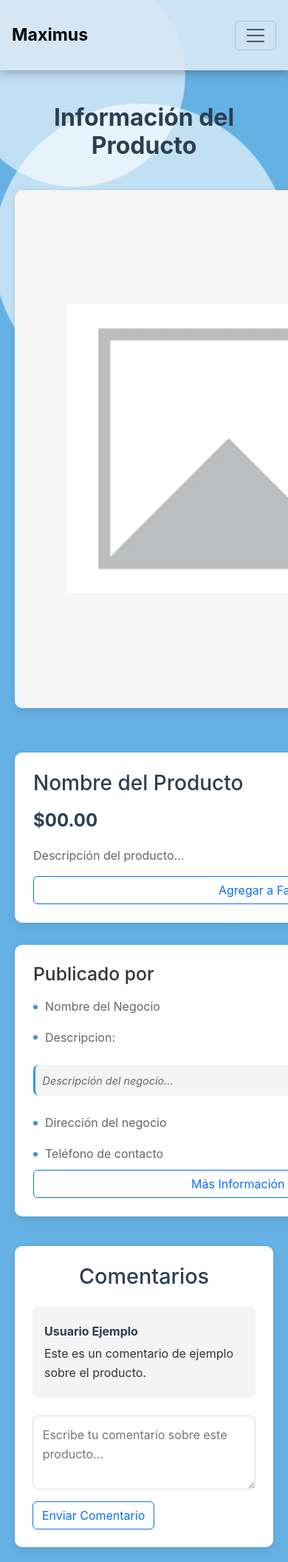
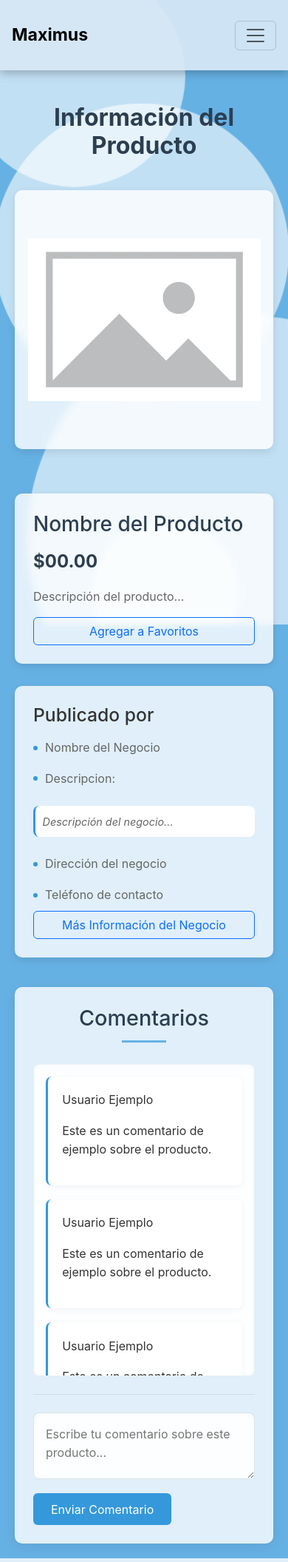
Before and after one commit to RBryan05/WebProgra3, a Django app: page /informacion_producto/ in a window 390 px wide. Shown: the whole page at 74% size. Run offline with Django 5.2, Linux system fonts and the light colour scheme; some libraries are stand-ins or nearby versions.

Commit message:
Se mejoró el responsive y se agregaron estilos generales

```diff
--- a/AppPaginaWeb/static/css/editar_perfil.css
+++ b/AppPaginaWeb/static/css/editar_perfil.css
@@ -8,6 +8,11 @@ body {
     font-size: 2em;
     color: #2c3e50;
     font-weight: 700;
+}
+
+.card{
+    background-color: rgba(255, 255, 255, 0.8);
+    backdrop-filter: blur(5px);
 }
 
 .card .form-label {
--- a/AppPaginaWeb/static/css/style_subir_producto.css
+++ b/AppPaginaWeb/static/css/style_subir_producto.css
@@ -28,7 +28,8 @@ body {
 
 /* Estilos de la tarjeta */
 .product-card {
-    background-color: #ffffff;
+    background-color: rgba(255, 255, 255, 0.8);
+    backdrop-filter: blur(5px);
     padding: 30px;
     border-radius: 10px;
     box-shadow: 0 4px 20px rgba(0, 0, 0, 0.1);
--- /dev/null
+++ b/AppPaginaWeb/static/css/styles_comentarios.css
@@ -0,0 +1,145 @@
+/* Sección de comentarios - diseño mejorado */
+.comentarios-section {
+    width: 100%;
+    background-color: rgba(255, 255, 255, 0.8); /* Ligero aumento de opacidad */
+    backdrop-filter: blur(5px);
+    padding: 2rem;
+    border-radius: var(--border-radius);
+    box-shadow: 0 4px 20px rgba(0, 0, 0, 0.08);
+    margin-top: 2.5rem;
+    display: flex;
+    flex-direction: column;
+    height: auto;
+    max-height: 80vh;
+    border: 1px solid rgba(255, 255, 255, 0.3); /* Borde sutil */
+}
+
+.comentarios-section h2 {
+    text-align: center;
+    color: var(--color-primary);
+    font-size: 1.8rem;
+    margin-bottom: 1.8rem;
+    position: relative;
+}
+
+.comentarios-section h2::after {
+    content: "";
+    display: block;
+    width: 60px;
+    height: 3px;
+    background: var(--color-secondary);
+    margin: 0.8rem auto 0;
+    opacity: 0.7;
+}
+
+/* Contenedor de lista mejorado */
+.comentarios-lista-container {
+    flex: 1;
+    overflow-y: auto;
+    margin-bottom: 1.5rem;
+    border-radius: calc(var(--border-radius) - 2px);
+    padding: 1.5rem 1.5rem 0.5rem;
+    min-height: 200px;
+    max-height: 60vh;
+    background-color: rgba(255, 255, 255, 0.6); /* Fondo semi-opaco */
+    backdrop-filter: blur(5px);
+    border: 1px solid rgba(0, 0, 0, 0.05); /* Borde muy sutil */
+}
+
+/* Lista de comentarios */
+.comentarios-lista {
+    display: flex;
+    flex-direction: column;
+    gap: 1.2rem;
+    width: 50%;
+    max-width: 600px;
+    margin-left: auto;
+    padding-bottom: 1.5rem;
+}
+
+/* Items de comentario mejorados */
+.comentario-item {
+    background-color: rgba(255, 255, 255, 0.8); /* Casi opaco */
+    padding: 1.2rem;
+    border-radius: calc(var(--border-radius) - 2px);
+    box-shadow: 0 2px 8px rgba(0, 0, 0, 0.05);
+    width: 100%;
+    border-left: 3px solid var(--color-secondary); /* Acento de color */
+    transition: transform 0.2s ease, box-shadow 0.2s ease;
+}
+
+.comentario-item:hover {
+    transform: translateY(-2px);
+    box-shadow: 0 4px 12px rgba(0, 0, 0, 0.1);
+}
+
+/* Formulario mejorado */
+.comentario-formulario {
+    display: flex;
+    flex-direction: column;
+    gap: 1.2rem;
+    width: 100%;
+    padding-top: 1.5rem;
+    border-top: 1px solid rgba(0, 0, 0, 0.08);
+    position: sticky;
+    bottom: 0;
+    background-color: rgba(255, 255, 255, 0); /* Fondo casi sólido */
+    border-radius: 0 0 var(--border-radius) var(--border-radius);
+}
+
+.comentario-formulario textarea {
+    width: 100%;
+    min-height: 100px;
+    padding: 1rem;
+    border-radius: calc(var(--border-radius) - 2px);
+    border: 1px solid rgba(0, 0, 0, 0.1);
+    resize: vertical;
+    font-family: inherit;
+    transition: all 0.3s ease;
+    background-color: rgba(255, 255, 255, 0.6);
+    backdrop-filter: blur(5px);
+}
+
+.comentario-formulario textarea:focus {
+    outline: none;
+    border-color: var(--color-secondary);
+    box-shadow: 0 0 0 3px rgba(52, 152, 219, 0.15);
+    background-color: white;
+}
+
+.btn-comentario {
+    align-self: flex-start;
+    padding: 0.6rem 1.5rem;
+    background-color: var(--color-secondary);
+    color: white;
+    border: none;
+    transition: all 0.3s ease;
+}
+
+.btn-comentario:hover {
+    transform: translateY(-2px);
+    box-shadow: 0 2px 8px rgba(52, 152, 219, 0.3);
+}
+
+/* Responsive */
+@media (max-width: 768px) {
+    .comentarios-section {
+        padding: 1.5rem;
+        margin-top: 2rem;
+        max-height: none;
+    }
+
+    .comentarios-lista {
+        width: 100%;
+        padding-bottom: 1rem;
+    }
+
+    .comentarios-lista-container {
+        padding: 1rem;
+        max-height: 50vh;
+    }
+
+    .comentario-formulario textarea {
+        min-height: 90px;
+    }
+}
--- a/AppPaginaWeb/static/css/styles_index.css
+++ b/AppPaginaWeb/static/css/styles_index.css
@@ -35,7 +35,8 @@ html, body {
 
   /* Card principal - Márgenes garantizados */
   .hero-container {
-    background: white;
+    background-color: rgba(255, 255, 255, 0.8);
+    backdrop-filter: blur(5px);
     border-radius: 16px;
     box-shadow: var(--box-shadow);
     padding: 2rem clamp(1rem, 3vw, 3rem); /* Padding que se adapta pero con mínimo de 1rem */
--- a/AppPaginaWeb/static/css/styles_infoProducto.css
+++ b/AppPaginaWeb/static/css/styles_infoProducto.css
@@ -8,7 +8,6 @@
     --shadow: 0 4px 12px rgba(0, 0, 0, 0.1);
     --border-radius: 10px;
     --imagen-size: 700px;
-    /* Tamaño fijo para el cuadrado */
 }
 
 * {
@@ -58,7 +57,8 @@ body {
     /* Mismo valor que width para cuadrado perfecto */
     min-width: var(--imagen-size);
     min-height: var(--imagen-size);
-    background: #f5f5f5;
+    background-color: rgba(255, 255, 255, 0.8); /* 80% de opacidad */
+    backdrop-filter: blur(5px);
     border-radius: var(--border-radius);
     overflow: hidden;
     display: flex;
@@ -70,9 +70,10 @@ body {
 }
 
 .producto-imagen img {
-    width: 80%;
-    height: 80%;
+    width: 90%;
+    height: 90%;
     object-fit: contain;
+    border-radius: var(--border-radius);
 }
 
 /* Contenedor de información */
@@ -86,7 +87,8 @@ body {
 
 /* Cards de información */
 .info-section {
-    background: var(--color-bg);
+    background-color: rgba(255, 255, 255, 0.8); /* 80% de opacidad */
+    backdrop-filter: blur(5px);
     border-radius: var(--border-radius);
     padding: 25px;
     box-shadow: var(--shadow);
@@ -136,96 +138,27 @@ body {
 }
 
 /* Responsive (apilamiento vertical) */
-@media (max-width: 1100px) {
+@media (max-width: 1270px) {
     .producto-header {
         grid-template-columns: 1fr;
         justify-items: center;
     }
 
+    .producto-imagen {
+        width: 100%;
+        height: auto;
+        min-width: unset;
+        min-height: unset;
+        max-width: 100vw;
+        aspect-ratio: 1/1; /* Mantener relación cuadrada */
+    }
+
     .producto-info {
         width: 100%;
-        max-width: var(--imagen-size);
+        max-width: 100%;
         height: auto;
-        margin: 30px auto 0;
+        margin: 30px 0 0;
     }
-}
-
-/* Sección de comentarios */
-.comentarios-section {
-    background: var(--color-bg);
-    padding: 25px;
-    border-radius: var(--border-radius);
-    box-shadow: var(--shadow);
-    margin-top: 40px;
-}
-
-/* Sección de comentarios */
-.comentarios-section {
-    width: 100%;
-    background-color: var(--color-bg);
-    padding: 1.5rem;
-    border-radius: var(--border-radius);
-    box-shadow: var(--shadow);
-    margin-top: 2rem;
-}
-
-.comentarios-section h2 {
-    text-align: center;
-    color: var(--color-primary);
-    font-size: 1.8rem;
-    margin-bottom: 1.5rem;
-}
-
-.comentarios-lista {
-    display: flex;
-    flex-direction: column;
-    gap: 1rem;
-    margin-bottom: 1.5rem;
-}
-
-.comentario-item {
-    background-color: #f4f4f4;
-    padding: 1rem;
-    border-radius: calc(var(--border-radius) - 2px);
-    box-shadow: var(--shadow-light);
-}
-
-.comentario-item p {
-    margin: 0.3rem 0;
-}
-
-.comentario-item .autor {
-    font-weight: bold;
-    color: var(--color-primary);
-}
-
-/* Formulario de comentarios */
-.comentario-formulario {
-    display: flex;
-    flex-direction: column;
-    gap: 1rem;
-    width: 100%;
-}
-
-.comentario-formulario textarea {
-    width: 100%;
-    min-height: 100px;
-    padding: 0.8rem;
-    border-radius: calc(var(--border-radius) - 2px);
-    border: 1px solid #ddd;
-    resize: vertical;
-    font-family: inherit;
-    transition: var(--transition);
-}
-
-.comentario-formulario textarea:focus {
-    outline: none;
-    border-color: var(--color-secondary);
-    box-shadow: 0 0 0 2px rgba(52, 152, 219, 0.2);
-}
-
-.btn-comentario {
-    align-self: flex-start;
 }
 
 .negocio-dato {
@@ -256,7 +189,7 @@ body {
     color: var(--color-text-light);
     margin: 1rem 0;
     padding: 0.8rem;
-    background-color: rgba(240, 240, 240, 0.7);
+    background-color: rgb(255, 255, 255);
     border-radius: calc(var(--border-radius) - 2px);
     border-left: 3px solid var(--color-secondary);
 }
--- a/AppPaginaWeb/static/css/styles_negocios.css
+++ b/AppPaginaWeb/static/css/styles_negocios.css
@@ -17,7 +17,8 @@ body {
 }
 
 .tarjeta-negocio {
-    background-color: rgba(255, 255, 255, 0.9);
+    background-color: rgba(255, 255, 255, 0.8);
+    backdrop-filter: blur(5px);
     padding: 20px;
     border-radius: 10px;
     box-shadow: 0 4px 10px rgba(0, 0, 0, 0.315);
--- a/AppPaginaWeb/static/css/styles_nuevo_usuario.css
+++ b/AppPaginaWeb/static/css/styles_nuevo_usuario.css
@@ -68,7 +68,8 @@ body {
 }
 
 .register-box {
-    background: rgba(255, 255, 255, 0.9);
+    background-color: rgba(255, 255, 255, 0.8);
+    backdrop-filter: blur(5px);
     padding: 30px;
     border-radius: 25px;
     box-shadow: 0 10px 30px rgba(0, 0, 0, 0.2);
--- a/AppPaginaWeb/static/css/styles_perfil.css
+++ b/AppPaginaWeb/static/css/styles_perfil.css
@@ -5,7 +5,8 @@ body {
 
 /* Tarjeta de perfil */
 .card {
-    background-color: #fff;
+    background-color: rgba(255, 255, 255, 0.8);
+    backdrop-filter: blur(5px);
     border: none;
     border-radius: 20px;
     box-shadow: 0 8px 30px rgba(0, 0, 0, 0.08);
--- a/AppPaginaWeb/static/css/styles_usuario_registrado.css
+++ b/AppPaginaWeb/static/css/styles_usuario_registrado.css
@@ -69,7 +69,8 @@ body {
 }
 
 .login-box {
-    background: rgba(255, 255, 255, 0.95);
+    background-color: rgba(255, 255, 255, 0.8);
+    backdrop-filter: blur(5px);
     padding: 30px;
     border-radius: 25px;
     box-shadow: 0 10px 30px rgba(0, 0, 0, 0.2);
--- a/AppPaginaWeb/static/css/styles_vista_producto.css
+++ b/AppPaginaWeb/static/css/styles_vista_producto.css
@@ -17,7 +17,8 @@ body {
 }
 
 .product-card {
-    background-color: rgba(255, 255, 255, 0.9);
+    background-color: rgba(255, 255, 255, 0.8);
+    backdrop-filter: blur(5px);
     padding: 20px;
     border-radius: 10px;
     box-shadow: 0 4px 10px rgba(0, 0, 0, 0.315);
--- a/AppPaginaWeb/static/js/misProductos.js
+++ b/AppPaginaWeb/static/js/misProductos.js
@@ -72,7 +72,7 @@ document.addEventListener("DOMContentLoaded", () => {
         productGrid.innerHTML = '';
 
         if (productos.length === 0) {
-            productGrid.innerHTML = '<p class="no-results">No se encontraron productos que coincidan con tu búsqueda.</p>';
+            productGrid.innerHTML = '<p class="no-results">No se encontraron productos.</p>';
             return;
         }
 
--- a/AppPaginaWeb/templates/main/detallesProducto.html
+++ b/AppPaginaWeb/templates/main/detallesProducto.html
@@ -7,6 +7,7 @@
 
 {% block content %}
 <link rel="stylesheet" href="{% static 'css/styles_infoProducto.css' %}">
+<link rel="stylesheet" href="{% static 'css/styles_comentarios.css' %}">
 <main class="producto-container">
   <!-- Encabezado con foto e información -->
   <h2 class="title">Información del Producto</h2>
@@ -44,14 +45,27 @@
   <!-- Sección de comentarios -->
   <section class="comentarios-section">
     <h2>Comentarios</h2>
-    <div class="comentarios-lista" id="comentariosLista">
-      <!-- Comentarios se cargarán aquí -->
-      <div class="comentario-item">
-        <p class="autor">Usuario Ejemplo</p>
-        <p>Este es un comentario de ejemplo sobre el producto.</p>
+    <div class="comentarios-lista-container">
+      <div class="comentarios-lista" id="comentariosLista">
+        <!-- Comentarios se cargarán aquí -->
+        <div class="comentario-item">
+          <p class="autor">Usuario Ejemplo</p>
+          <p>Este es un comentario de ejemplo sobre el producto.</p>
+        </div>
+        <div class="comentario-item">
+          <p class="autor">Usuario Ejemplo</p>
+          <p>Este es un comentario de ejemplo sobre el producto.</p>
+        </div>
+        <div class="comentario-item">
+          <p class="autor">Usuario Ejemplo</p>
+          <p>Este es un comentario de ejemplo sobre el producto.</p>
+        </div>
+        <div class="comentario-item">
+          <p class="autor">Usuario Ejemplo</p>
+          <p>Este es un comentario de ejemplo sobre el producto.</p>
+        </div>
       </div>
     </div>
-
 
     <form class="comentario-formulario" id="formComentario">
       <label for="nuevoComentario" class="visually-hidden">Escribe tu comentario</label>
```
Also changed, not shown: AppPaginaWeb/static/css/styles_infoNegocios.css (+6 -3 lines).
